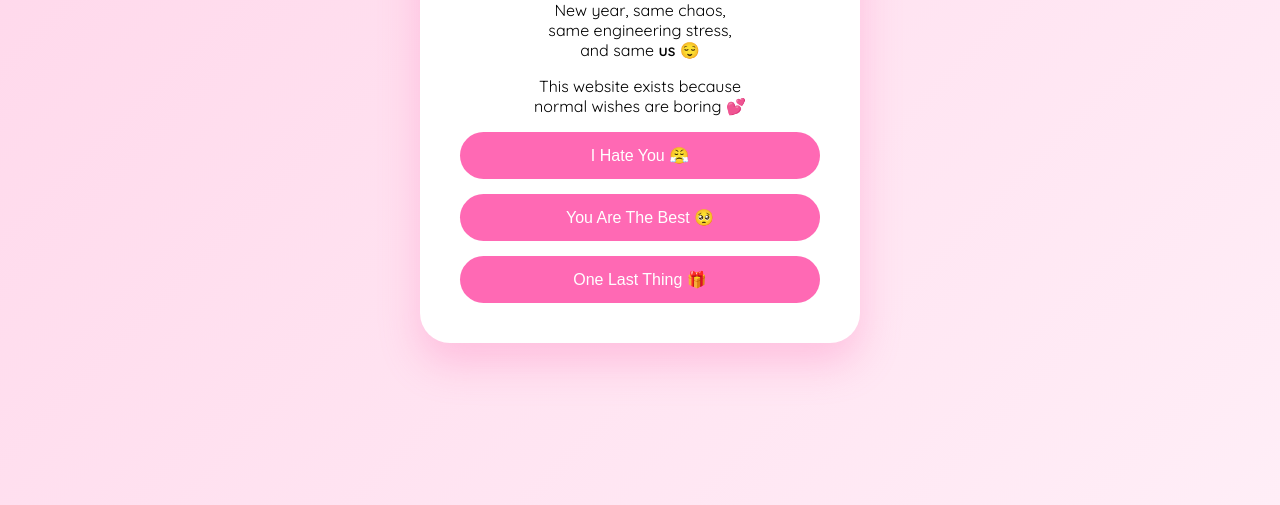
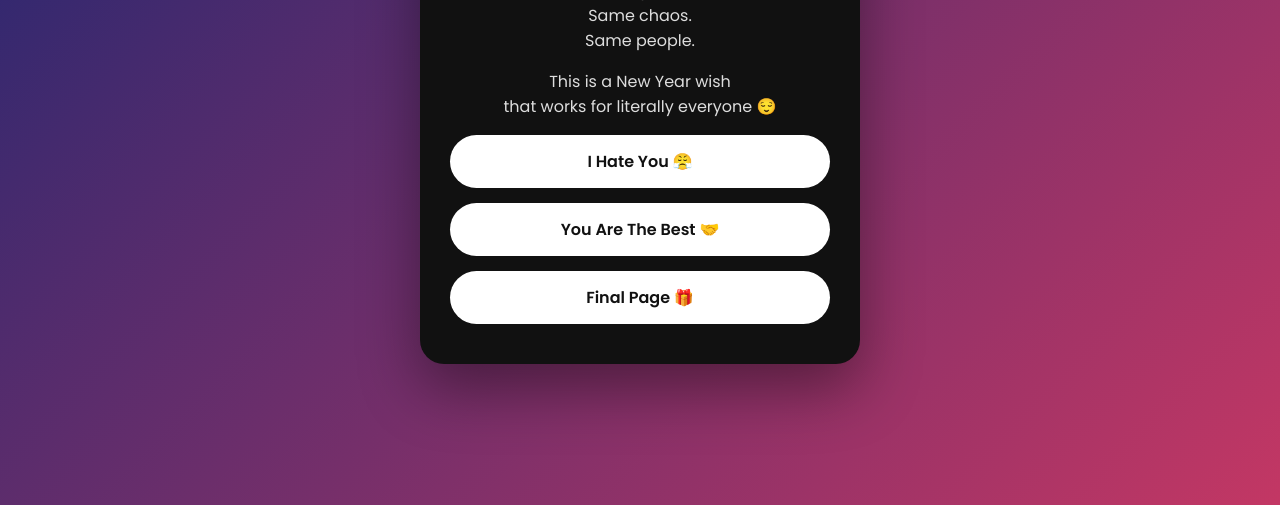
Before and after one commit to coder-taranekar/newyear, a plain HTML site: page index.html in a window 1280 px wide. Shown: the part 295-800 px from the top of the page. Drawn offline with Linux system fonts and the light colour scheme.

Commit message:
Update index.html

```diff
--- a/index.html
+++ b/index.html
@@ -4,68 +4,73 @@
 <meta charset="UTF-8">
 <title>Happy New Year 🎉</title>
 
-<link href="https://fonts.googleapis.com/css2?family=Pacifico&family=Quicksand:wght@400;600&display=swap" rel="stylesheet">
+<link href="https://fonts.googleapis.com/css2?family=Poppins:wght@400;500;600&display=swap" rel="stylesheet">
 
 <style>
 body{
 margin:0;
-height:100vh;
-background:linear-gradient(135deg,#ffd6ea,#ffeef7);
-font-family:'Quicksand',sans-serif;
+min-height:100vh;
+background:linear-gradient(135deg,#1d2671,#c33764);
+font-family:'Poppins',sans-serif;
 display:flex;
 justify-content:center;
 align-items:center;
 }
-.box{
-background:white;
-padding:40px;
-border-radius:30px;
-width:360px;
+.card{
+background:#111;
+color:#fff;
+width:380px;
+padding:40px 30px;
+border-radius:24px;
 text-align:center;
-box-shadow:0 20px 40px rgba(255,105,180,0.3);
+box-shadow:0 25px 60px rgba(0,0,0,0.4);
 }
 h1{
-font-family:'Pacifico',cursive;
-color:#ff5fa2;
+font-size:2.2rem;
 margin-bottom:10px;
 }
-button{
+p{
+color:#ddd;
+font-size:1rem;
+}
+.btn{
 display:block;
-width:100%;
 margin-top:15px;
 padding:14px;
-border:none;
 border-radius:30px;
-background:#ff69b4;
-color:white;
-font-size:1rem;
-cursor:pointer;
+background:#fff;
+color:#111;
+text-decoration:none;
+font-weight:600;
 transition:0.3s;
 }
-button:hover{
+.btn:hover{
 transform:scale(1.05);
+background:#eaeaea;
 }
 </style>
 </head>
 
 <body>
-<div class="box">
+
+<div class="card">
 <h1>Happy New Year 🎉</h1>
 
 <p>
-New year, same chaos,<br>
-same engineering stress,<br>
-and same <b>us</b> 😌
+New year.<br>
+Same chaos.<br>
+Same people.
 </p>
 
 <p>
-This website exists because<br>
-normal wishes are boring 💕
+This is a New Year wish<br>
+that works for literally everyone 😌
 </p>
 
-<button onclick="location.href='hate.html'">I Hate You 😤</button>
-<button onclick="location.href='best.html'">You Are The Best 🥺</button>
-<button onclick="location.href='surprise.html'">One Last Thing 🎁</button>
+<a class="btn" href="hate.html">I Hate You 😤</a>
+<a class="btn" href="best.html">You Are The Best 🤝</a>
+<a class="btn" href="surprise.html">Final Page 🎁</a>
 </div>
+
 </body>
 </html>
```
